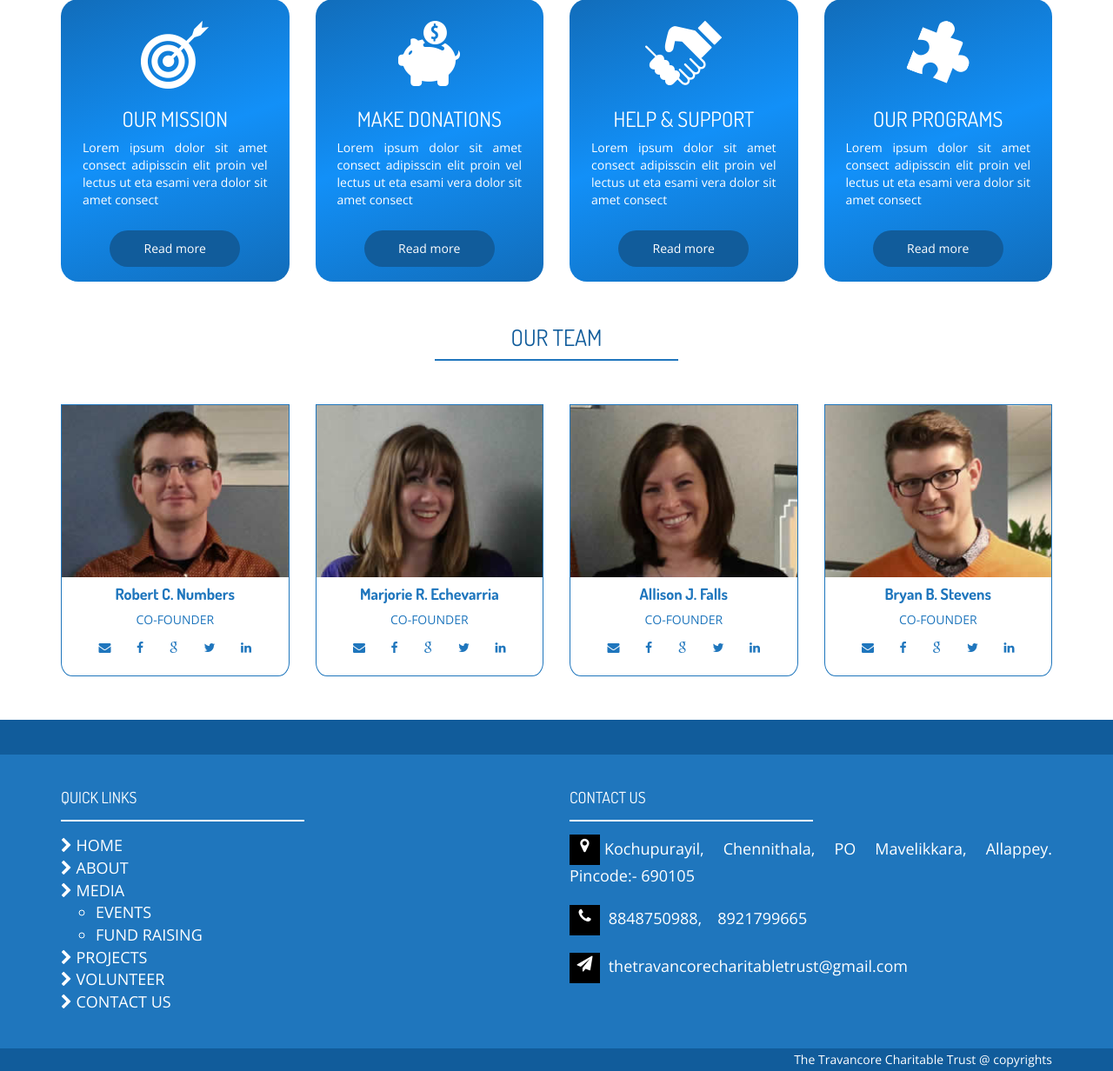
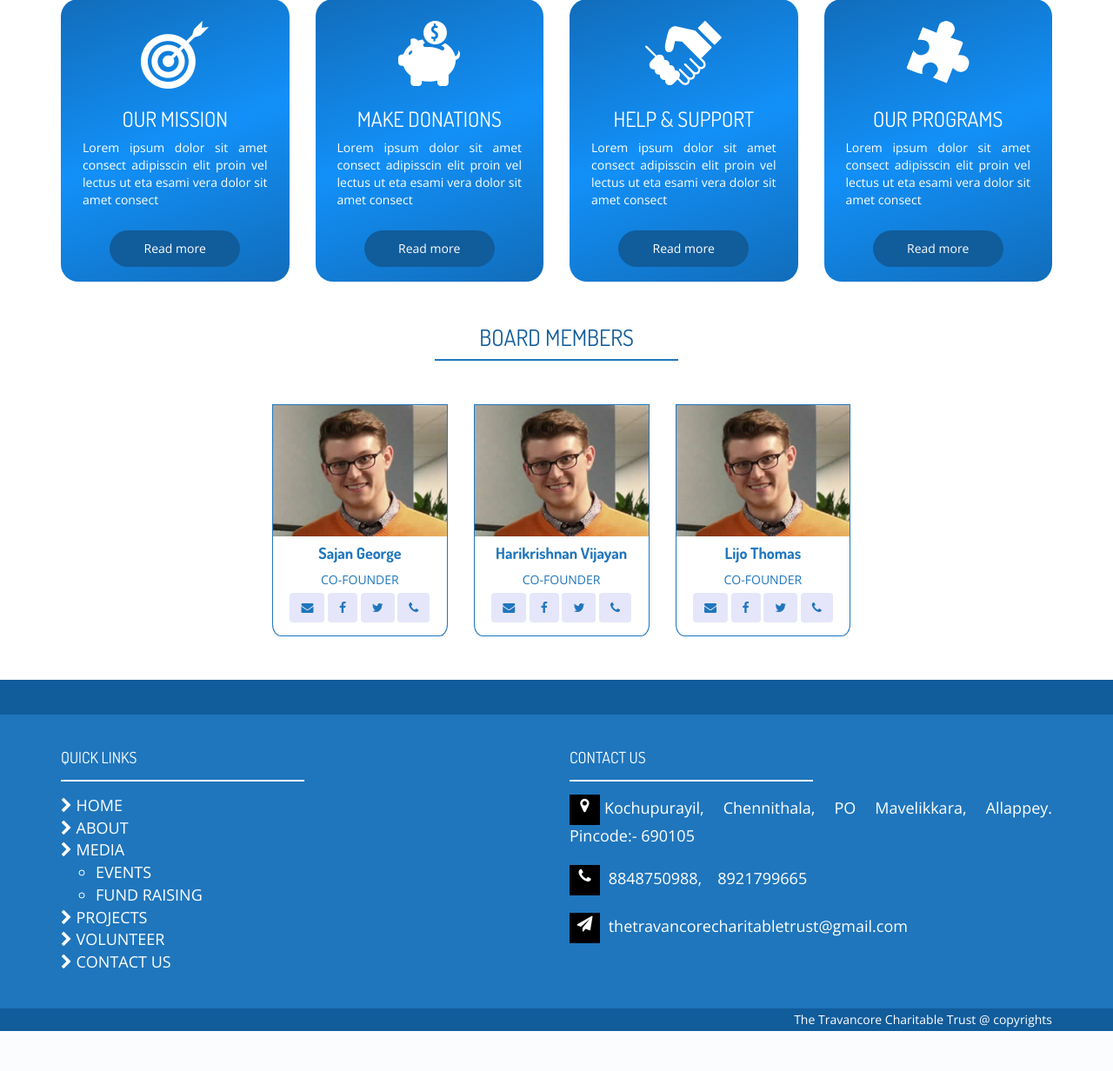
Before and after one commit to Unisight-Technologies/travancore-trust-website, a Django app: page /about/ in a window 1280 px wide. Shown: the part 1785-3017 px from the top of the page at 87% size. After the commit the page ends 2971 px from the top, so only its background shows below. Run offline with Django 3.2, Linux system fonts and the light colour scheme; some libraries are stand-ins or nearby versions.

Commit message:
Tabs added to donate page, members' card's content added

```diff
--- a/charity/trust/static/assets/css/style.css
+++ b/charity/trust/static/assets/css/style.css
@@ -24,6 +24,16 @@ z-index: 1000;
 position: fixed;
 box-shadow: 0 4px 8px 0 rgba(0, 0, 0, 0.5), 0 6px 20px 0 rgba(0, 0, 0, 0.20);
 }
+
+  @media only screen and (min-width: 994px) {
+    .members-row {
+      margin-left: 20%;
+    }
+  }
+
+  .about-icon{
+    background-color: lavender;
+  }
 
 .footer-ul{
   list-style-type: none;
--- a/charity/trust/templates/about.html
+++ b/charity/trust/templates/about.html
@@ -205,9 +205,9 @@
 
 	        <div class="container">
 
-	            <h2 class="title-style-1">Our Team <span class="title-under"></span></h2>
+	            <h2 class="title-style-1">Board Members<span class="title-under"></span></h2>
 
-	            <div class="row">
+	            <div class="row members-row">
 
 	                <div class="col-md-3 col-sm-6">
 
@@ -215,59 +215,23 @@
 
 	                        <div class="thumnail">
 
-	                            <img src="{% static 'assets/images/team/member-1.jpg' %}" alt="" class="cause-img">
+	                            <img src="{% static 'assets/images/team/member-2.jpg' %}" alt="" class="cause-img">
 
 	                        </div>
 
 
 
-	                        <h4 class="member-name"><a href="#">Robert C. Numbers</a></h4>
+	                        <h4 class="member-name">Sajan George</h4>
 
 	                        <div class="member-position">
 	                            CO-FOUNDER
 	                        </div>
 
 	                        <div class="btn-holder">
-
-	                          <a href="#" class="btn"> <i class="fa fa-envelope"></i> </a>
-	                          <a href="#" class="btn"> <i class="fa fa-facebook"></i> </a>
-	                          <a href="#" class="btn"> <i class="fa fa-google"></i> </a>
-	                          <a href="#" class="btn"> <i class="fa fa-twitter"></i> </a>
-	                          <a href="#" class="btn"> <i class="fa fa-linkedin"></i> </a>
-
-	                        </div>
-
-
-
-	                    </div> <!-- /.team-member -->
-
-	                </div>
-
-	                <div class="col-md-3 col-sm-6">
-
-	                    <div class="team-member">
-
-	                        <div class="thumnail">
-
-	                            <img src="{% static 'assets/images/team/member-3.jpg' %}" alt="" class="cause-img">
-
-	                        </div>
-
-
-
-	                        <h4 class="member-name"><a href="#">Marjorie R. Echevarria</a></h4>
-
-	                        <div class="member-position">
-	                            CO-FOUNDER
-	                        </div>
-
-	                        <div class="btn-holder">
-
-	                          <a href="#" class="btn"> <i class="fa fa-envelope"></i> </a>
-	                          <a href="#" class="btn"> <i class="fa fa-facebook"></i> </a>
-	                          <a href="#" class="btn"> <i class="fa fa-google"></i> </a>
-	                          <a href="#" class="btn"> <i class="fa fa-twitter"></i> </a>
-	                          <a href="#" class="btn"> <i class="fa fa-linkedin"></i> </a>
+	                          <a href="mailto:gsajan52@gmail.com?subject=Enquiry-The Travancore Charitable Trust" class="btn about-icon"> <i class="fa fa-envelope"></i> </a>
+	                          <a href=#" class="btn about-icon"> <i class="fa fa-facebook"></i> </a>
+	                          <a href="#" class="btn about-icon"> <i class="fa fa-twitter"></i> </a>
+	                          <a href="tel:+918086738848" class="btn about-icon"> <i class="fa fa-phone"></i> </a>
 
 	                        </div>
 
@@ -284,13 +248,13 @@
 
 	                        <div class="thumnail">
 
-	                            <img src="{% static 'assets/images/team/member-4.jpg' %}" alt="" class="cause-img">
+	                            <img src="{% static 'assets/images/team/member-2.jpg' %}" alt="" class="cause-img">
 
 	                        </div>
 
 
 
-	                        <h4 class="member-name"><a href="#">Allison J. Falls</a></h4>
+	                        <h4 class="member-name">Harikrishnan Vijayan</h4>
 
 	                        <div class="member-position">
 	                            CO-FOUNDER
@@ -298,11 +262,10 @@
 
 	                        <div class="btn-holder">
 
-	                          <a href="#" class="btn"> <i class="fa fa-envelope"></i> </a>
-	                          <a href="#" class="btn"> <i class="fa fa-facebook"></i> </a>
-	                          <a href="#" class="btn"> <i class="fa fa-google"></i> </a>
-	                          <a href="#" class="btn"> <i class="fa fa-twitter"></i> </a>
-	                          <a href="#" class="btn"> <i class="fa fa-linkedin"></i> </a>
+	                          <a href="mailto:hari.vijayan89@gmail.com?subject=Enquiry-The Travancore Charitable Trust" class="btn about-icon"> <i class="fa fa-envelope"></i> </a>
+	                          <a href="#" class="btn about-icon"> <i class="fa fa-facebook"></i> </a>
+	                          <a href="#" class="btn about-icon"> <i class="fa fa-twitter"></i> </a>
+	                          <a href="tel:+918921799665" class="btn about-icon"> <i class="fa fa-phone"></i> </a>
 
 	                        </div>
 
@@ -328,17 +291,16 @@
 
 
 	                        <div class="member-position">
-                                <h4 class="member-name"><a href="#">Bryan B. Stevens</a></h4>
+                                <h4 class="member-name">Lijo Thomas</h4>
 	                            CO-FOUNDER
 	                        </div>
 
 	                        <div class="btn-holder">
 
-	                          <a href="#" class="btn"> <i class="fa fa-envelope"></i> </a>
-	                          <a href="#" class="btn"> <i class="fa fa-facebook"></i> </a>
-	                          <a href="#" class="btn"> <i class="fa fa-google"></i> </a>
-	                          <a href="#" class="btn"> <i class="fa fa-twitter"></i> </a>
-	                          <a href="#" class="btn"> <i class="fa fa-linkedin"></i> </a>
+	                          <a href="mailto:thomaslijo634@gmail.com?subject=Enquiry-The Travancore Charitable Trust" class="btn about-icon"> <i class="fa fa-envelope"></i> </a>
+	                          <a href="#" class="btn about-icon"> <i class="fa fa-facebook"></i> </a>
+	                          <a href="#" class="btn about-icon"> <i class="fa fa-twitter"></i> </a>
+	                          <a href="tel:+919744492745" class="btn about-icon"> <i class="fa fa-phone"></i> </a>
 
 	                        </div>
 
```
Also changed, not shown: charity/trust/templates/donate.html (+58 -32 lines).
